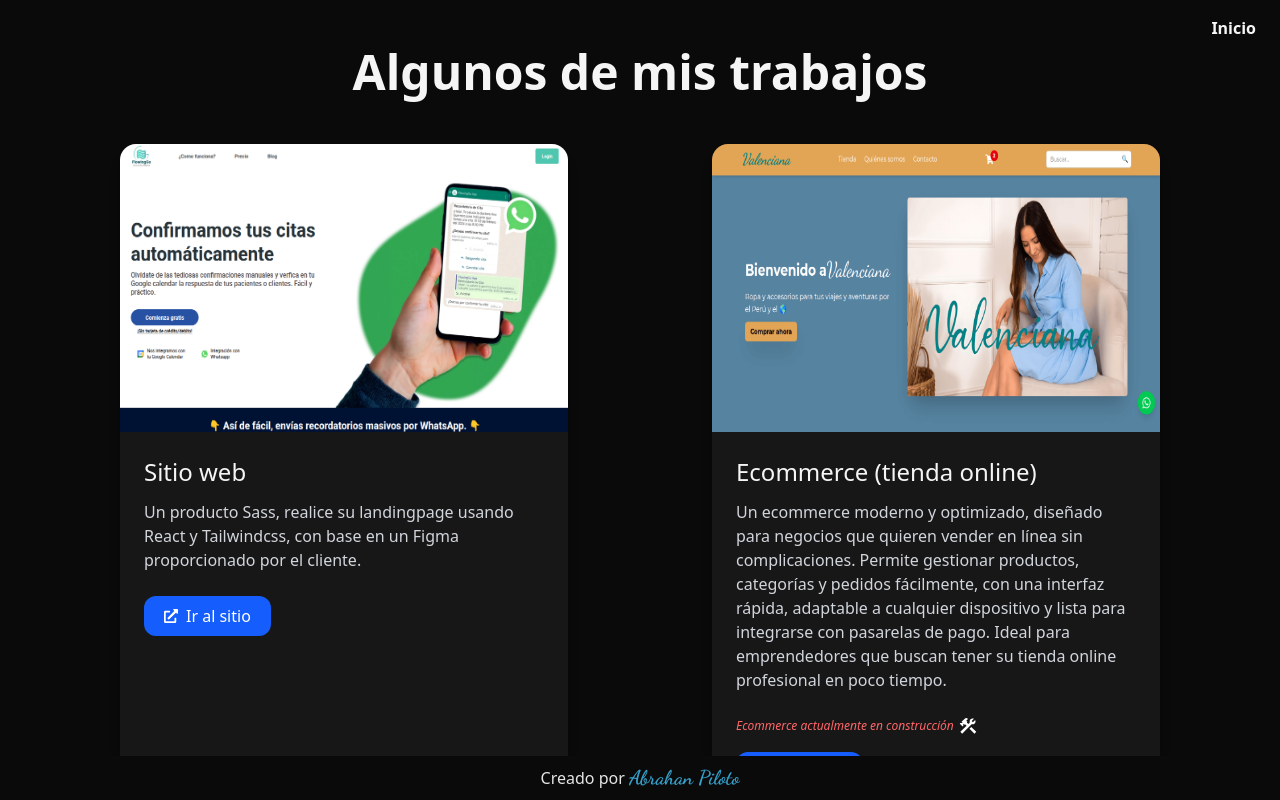
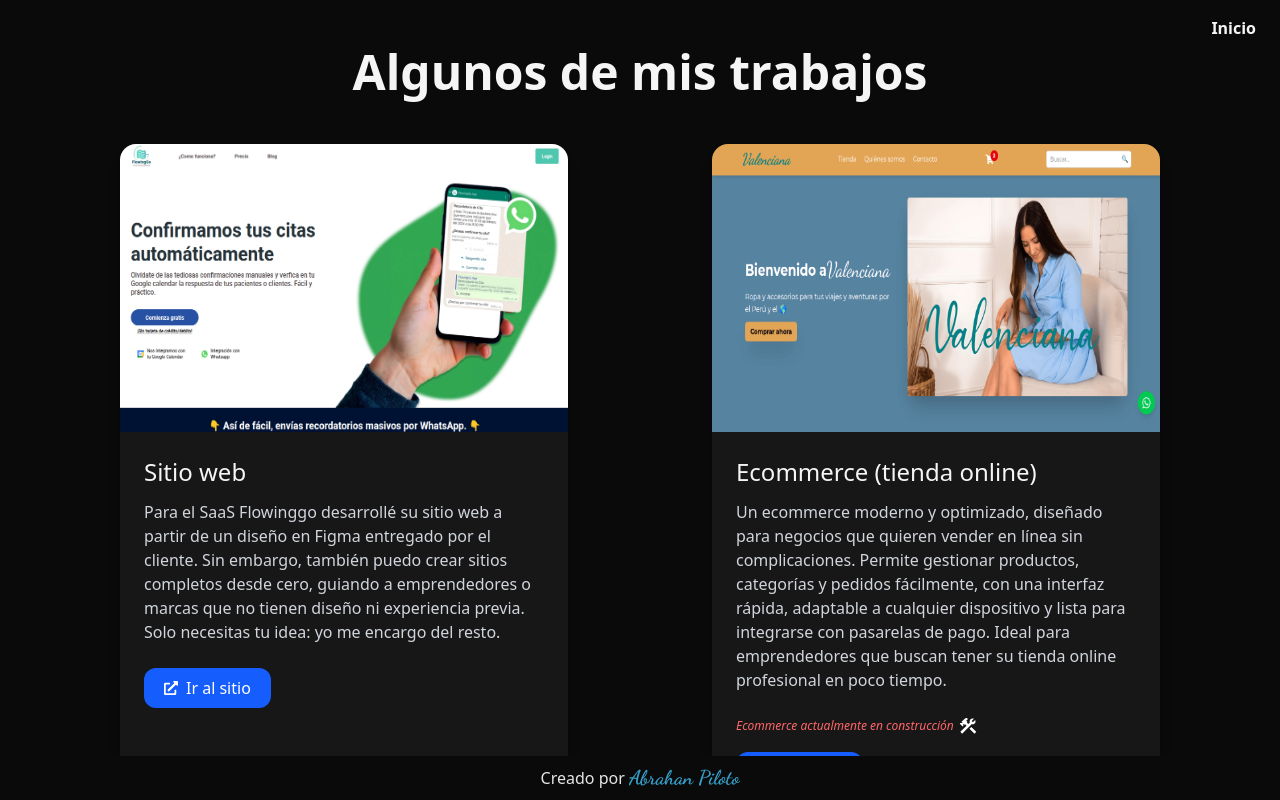
Before and after one commit to Abrahanpiloto/new-portfolio, a React (Vite) app: page /proyectos in a window 1280 px wide. Shown: the top 800 px of the page. Built offline with nearby package versions, Linux system fonts and the light colour scheme.

Commit message:
se amplio dexcripciones en card2

```diff
--- a/src/components/Works.jsx
+++ b/src/components/Works.jsx
@@ -7,7 +7,7 @@ const projects = [
   {
     title: "Sitio web",
     description:
-      "Un producto Sass, realice su landingpage usando React y Tailwindcss, con base en un Figma proporcionado por el cliente.",
+      "Para el SaaS Flowinggo desarrollé su sitio web a partir de un diseño en Figma entregado por el cliente. Sin embargo, también puedo crear sitios completos desde cero, guiando a emprendedores o marcas que no tienen diseño ni experiencia previa. Solo necesitas tu idea: yo me encargo del resto.",
     image: "/flowinggo.png",
     link: "https://flowinggo.com/home",
   },
```
